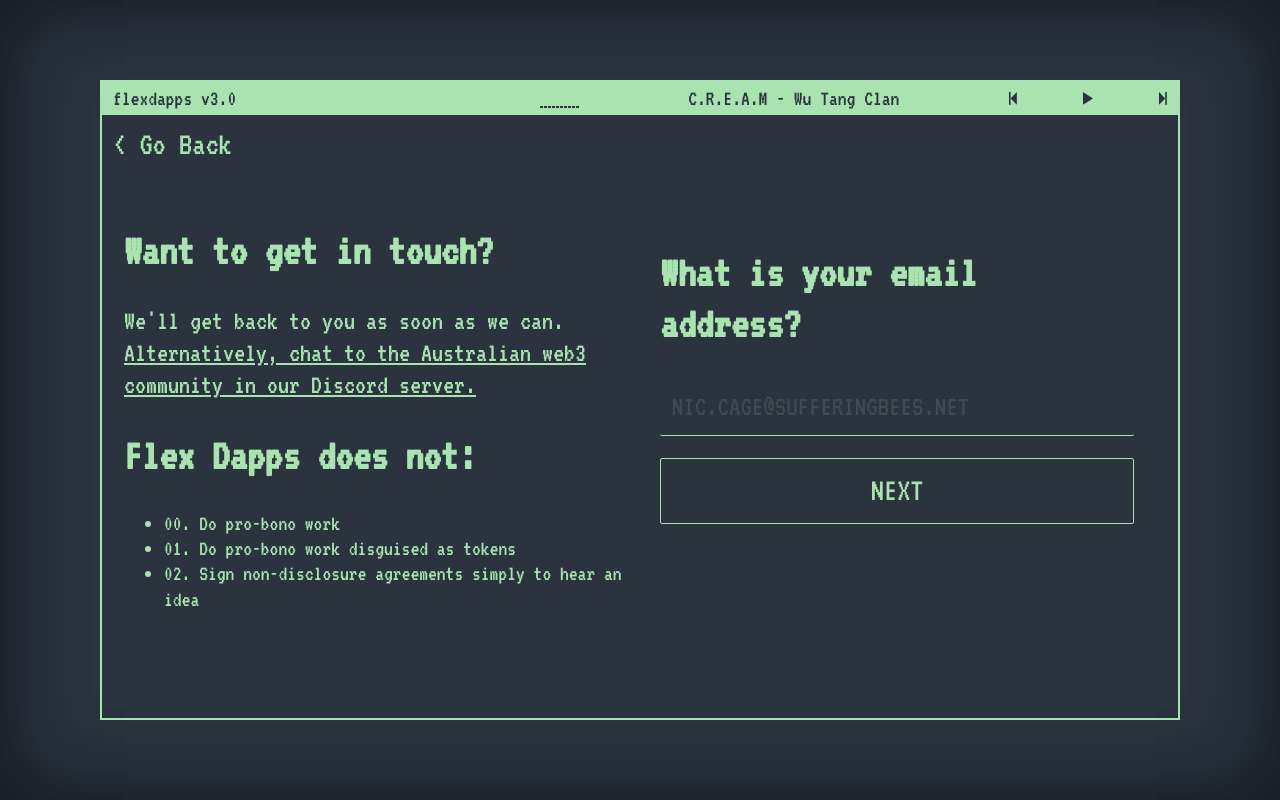
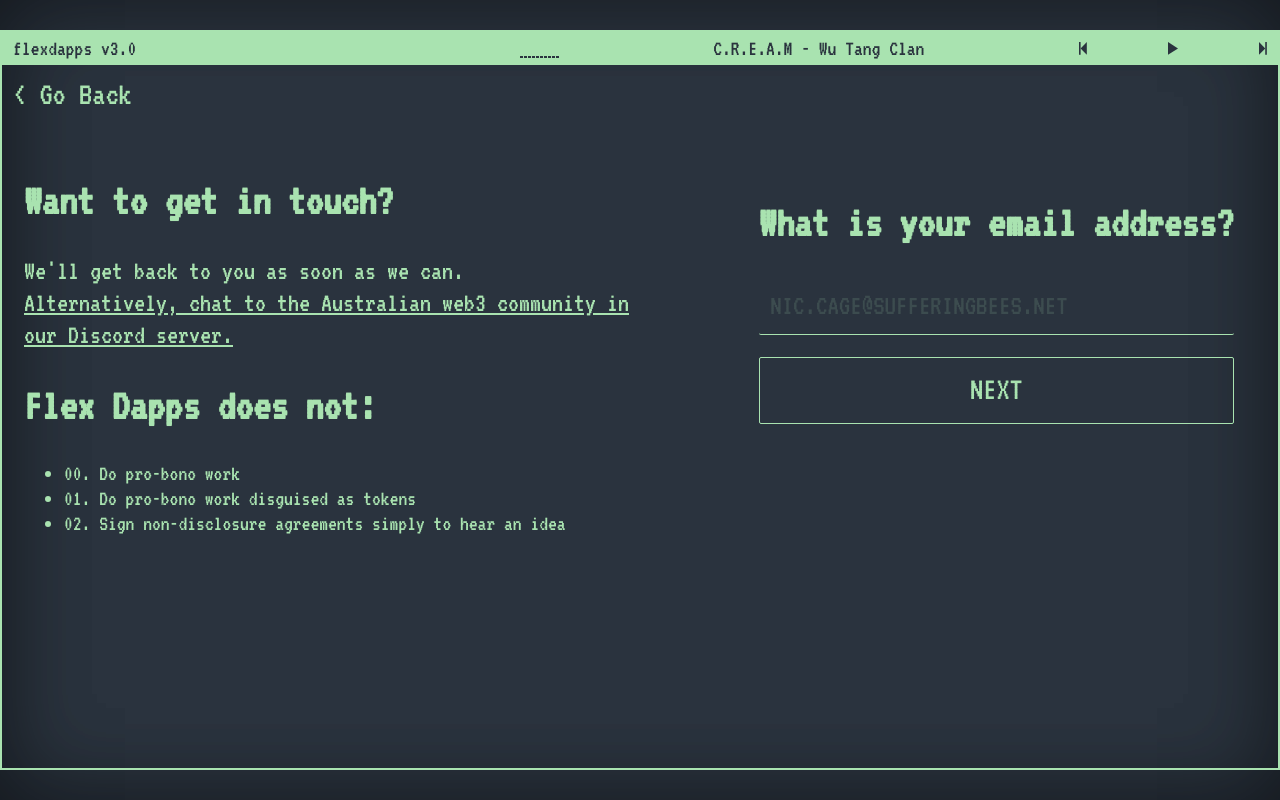
Before and after one commit to flex-dapps/flex-website-3, a Svelte app: page /mail in a window 1280 px wide. Built offline with nearby package versions, Linux system fonts and the light colour scheme.

Commit message:
Fix max terminal width

```diff
--- a/src/App.svelte
+++ b/src/App.svelte
@@ -57,8 +57,8 @@
       position: absolute;
       width: 100%;
       height: 100%;
-      max-width: 1080px;
-      max-height: 640px;
+      max-width: 1280px;
+      max-height: 740px;
       padding-top: 1.5rem;
     }
     .topbar {
@@ -104,7 +104,7 @@
     out:fade>
     <div class="topbar flex items-center justify-between ph2">
       <div class="w-40">{'flexdapps v' + version}</div>
-      <div class="w-60 h-75">
+      <div class="w-60 h-75 player-container">
         <Player />
       </div>
     </div>
--- a/src/routes/player/Player.svelte
+++ b/src/routes/player/Player.svelte
@@ -27,13 +27,6 @@
   };
 </script>
 
-<style>
-  .backContainer {
-    position: absolute;
-    left: 0;
-  }
-</style>
-
 <div class="flex justify-between h-100 items-center">
   {#if currentSong}
     <audio id="audio">
--- a/src/stores.js
+++ b/src/stores.js
@@ -13,7 +13,7 @@
         const mobile = clientWidth / clientHeight < 1;
         set(mobile);
       }
-      return;
+      return mobile || false;
     }
   };
 }
```
